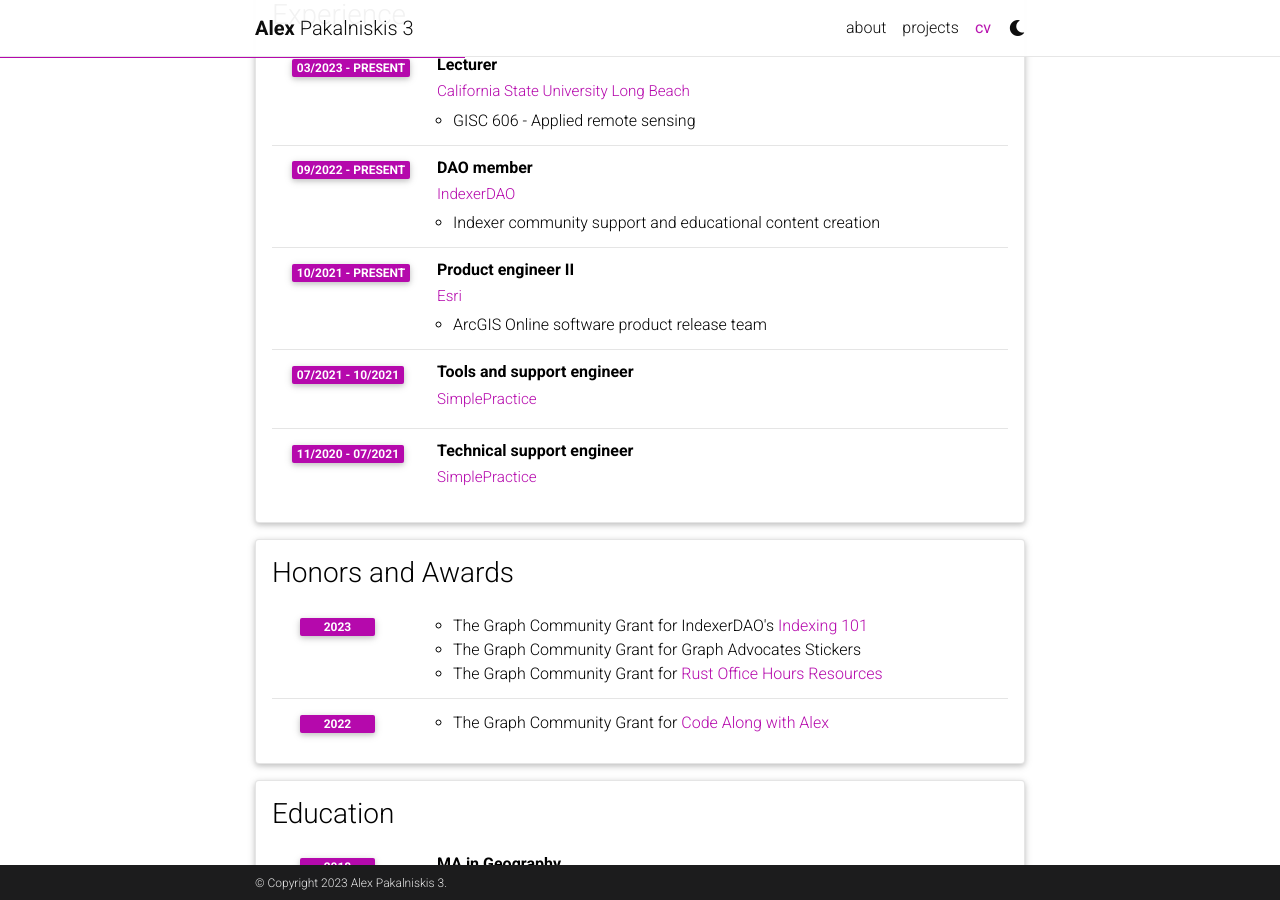
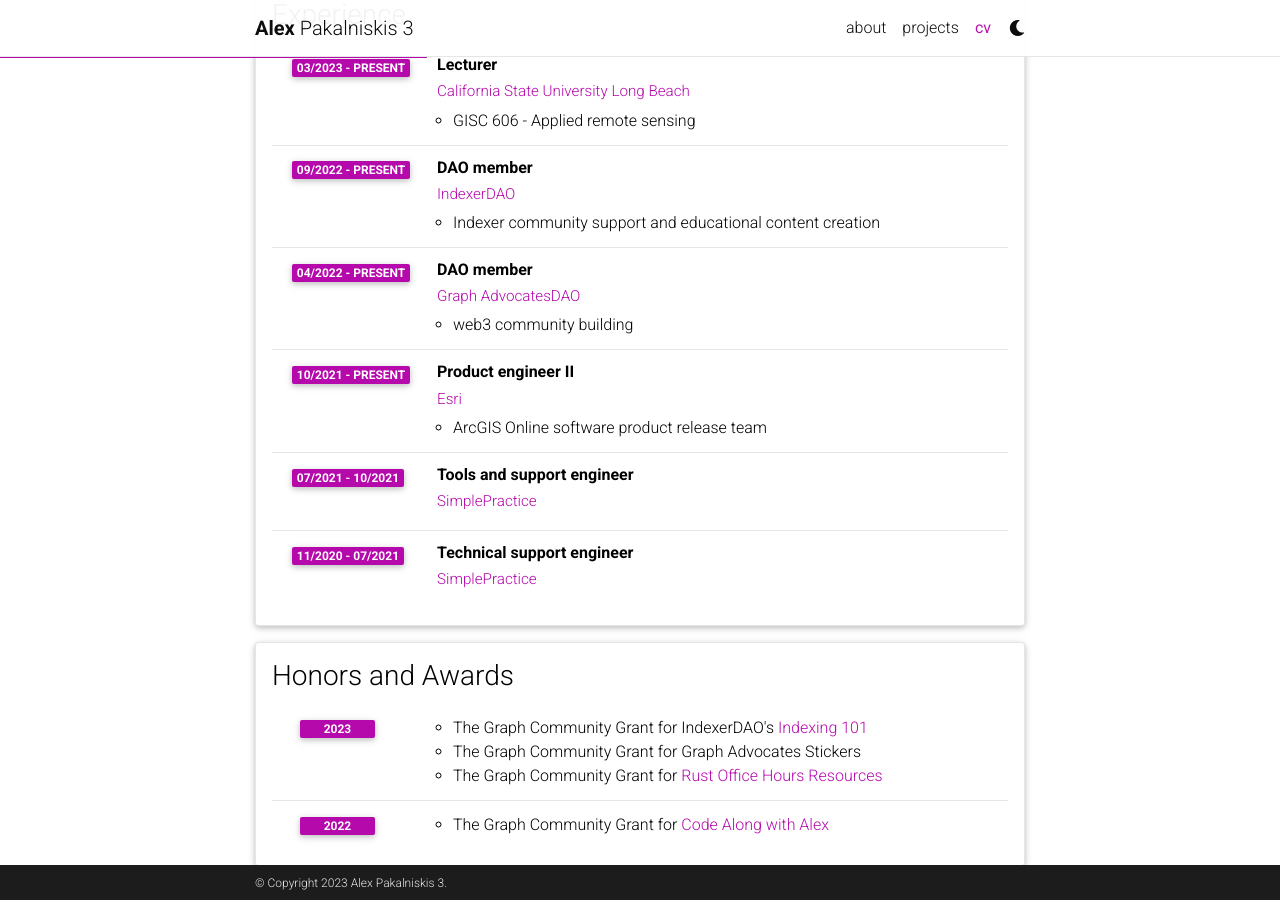
Before and after one commit to alex-pakalniskis/alex-pakalniskis.github.io, a Jekyll site: the page built from _pages/cv.md, in a window 1280 px wide and 900 px high, scrolled down 412 px. Built offline with Jekyll 4.4.1, drawn with Linux system fonts in a browser that asks for light colours; comment, search, counter and statistics services are not loaded; a style sheet for code colours, icons or effects is not loaded.

Commit message:
Update cv.yml

```diff
--- a/_data/cv.yml
+++ b/_data/cv.yml
@@ -22,6 +22,12 @@
       year: 09/2022 - present
       description:
         - Indexer community support and educational content creation
+
+    - title: DAO member
+      institution: <a href="https://thegraph.com/ecosystem/advocacy/">Graph AdvocatesDAO</a>
+      year: 04/2022 - present
+      description:
+        - web3 community building
 
     - title: Product engineer II
       institution: <a href="https://esri.com/">Esri</a>
```
